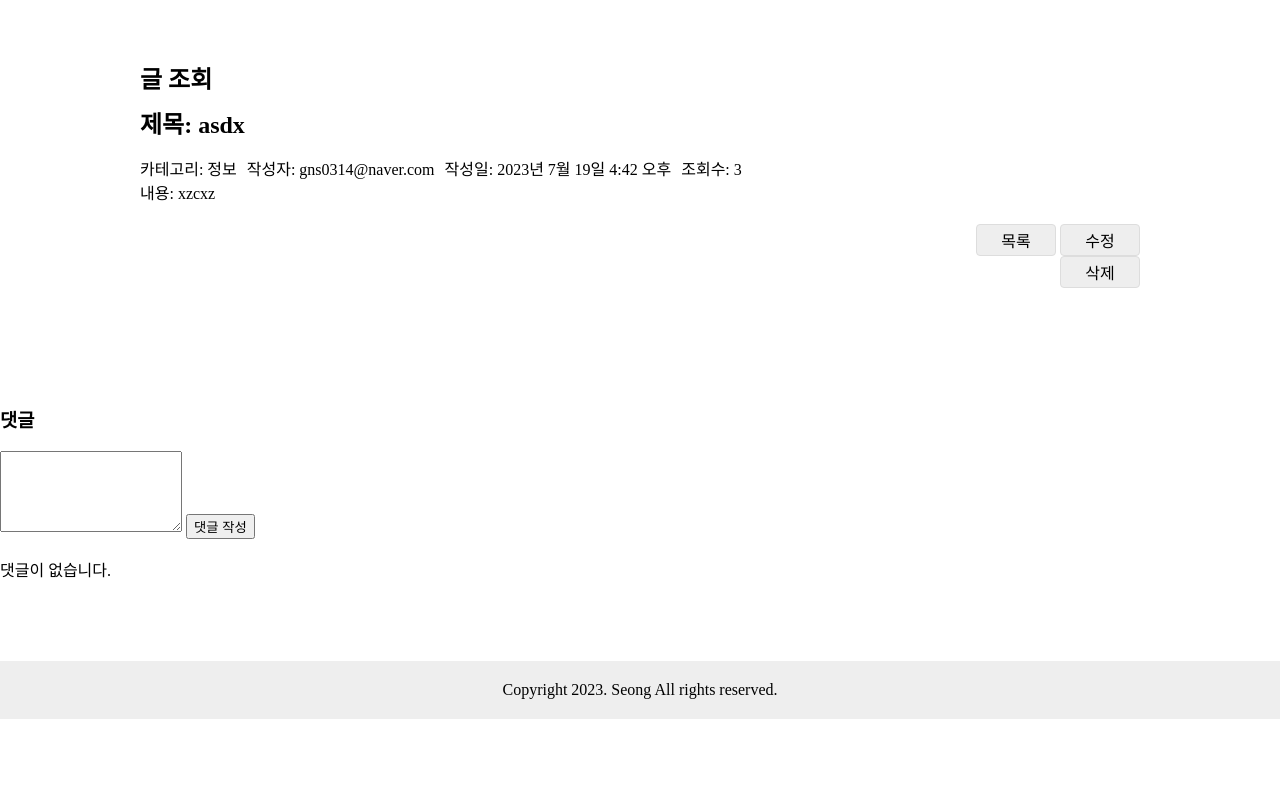
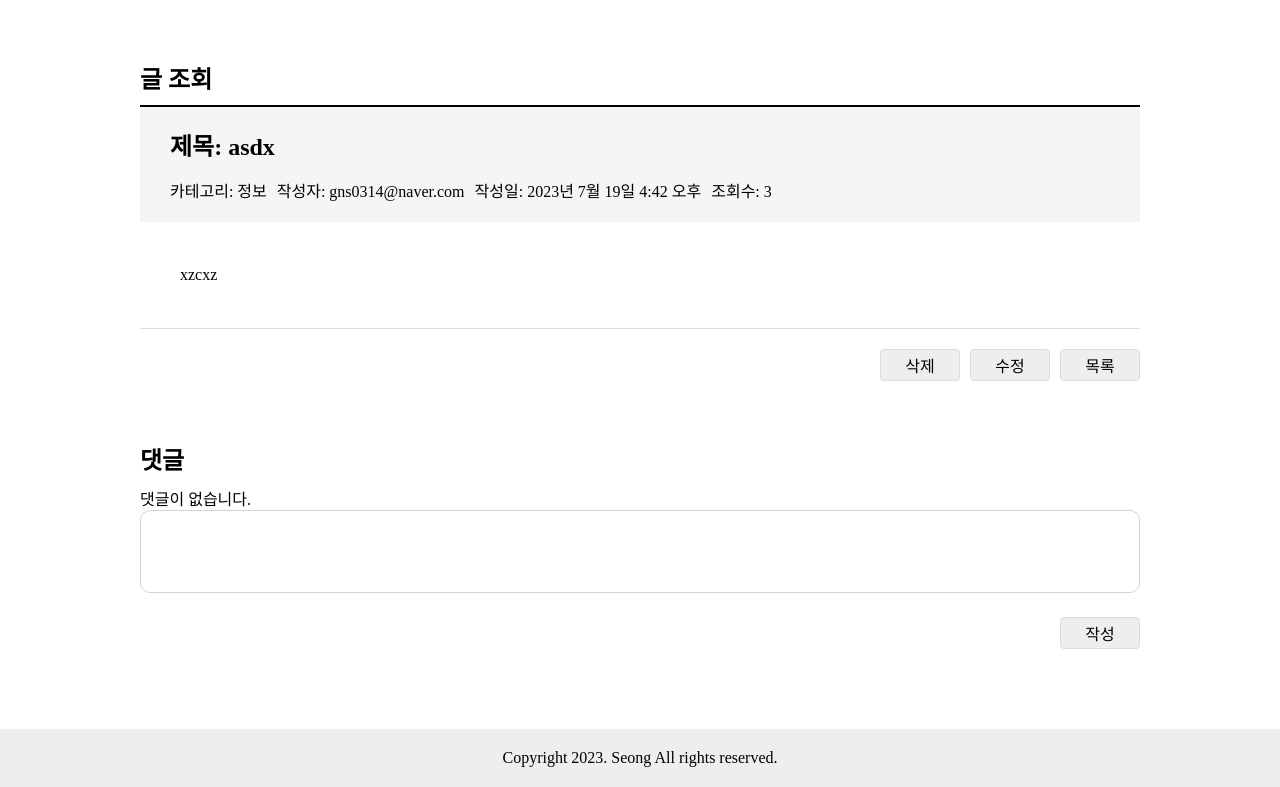
Before and after one commit to gns0314/DjangoBlog, a Django app: page /blog/7/ in a window 1280 px wide. Shown: the part 81-868 px from the top of the page. Before the commit the page ends 800 px from the top, so only its background shows below. Run offline with Django 4.2, Linux system fonts and the light colour scheme; a user stored in the database is signed in; data comes from the database, SQL or seed files in the repository; both versions use the stored data as it was after the commit.

Commit message:
상세글,댓글 UI 구현

```diff
--- a/blog/forms.py
+++ b/blog/forms.py
@@ -17,7 +17,7 @@ class CommentForm(forms.ModelForm):
         model = Comment
         fields = ['content']
         widgets = {
-            'content': forms.Textarea(attrs={'rows': '5', 'cols': '20'})
+            'content': forms.Textarea(attrs={    'class':'cm-write'})
         }
 
 
--- a/blog/templates/blog/post_detail.html
+++ b/blog/templates/blog/post_detail.html
@@ -6,6 +6,8 @@
 
     <h2 class="main-title">글 조회</h2>
 
+   <div class="view">
+        <div class="view-header">
             <h2>제목: {{ post.title }}</h2>
 
             <!-- 글 상세화면 -->
@@ -15,7 +17,9 @@
                 <p>작성일: {{ post.created_at }}</p>
                 <p>조회수: {{ post.hit }}</p>
             </div>
-    <p>내용: {{ post.content }}</p>
+        </div>
+        <div class="view-content">{{ post.content }}</div>
+   </div>
 
     <div class="btn-group">
         <a href="{% url 'blog:list' %}" class="btn">목록</a>
@@ -23,36 +27,47 @@
             <a href="{% url 'blog:edit' pk=post.pk %}" class="btn">수정</a>
             <form action="{% url 'blog:delete' pk=post.pk %}" method="post">
                 {% csrf_token %}
-                <input type="submit" value="삭제" class="btn">
+                <button type="submit" class="btn">삭제</button>
             </form>
             {% endif %}
-
     </div>
 </div>
-<h3>댓글</h3>
-<form action="{% url 'blog:cm-write' pk=post.pk %}" method="post">
-    {% csrf_token %}
-    {{ comment_form.content }}
-    <input type="submit" value="댓글 작성">
-</form>
-<br>
 
-<!-- comments -->
-<!-- if 문 -->
+<!-- 댓글 -->
+<div class="main">
+
+    <h2 class="main-title">댓글</h2>
     {% if comments %}
-    <ul>
+    <ul class="cm-ul">
         {% for comment in comments %}
-    <li>{{ comment.content }} /{{comment.created_at}}
+        <li>
+            <div class="cm-header">
+                <div class="view-info">
+                    <p>{{ comment.writer }}({{ comment.created_at|date:'Y-m-d H:m'}})</p>
                     {% if comment.writer == request.user %}
                     <form action="{% url 'blog:cm-delete' pk=comment.pk %}" method="post">
                         {% csrf_token %}
-            <input type="submit" value="X" class="btn">
+                        <button type="submit" class="btn">삭제</button>
                     </form>
                     {% endif %}
+                </div>
+                <h3>{{ comment.content }} </h3>
+            </div>
         </li>
         {% endfor %}
     </ul>
     {% else %}
     <p>댓글이 없습니다.</p>
     {% endif %}
+
+    <!-- 댓글 작성 -->
+    <form action="{% url 'blog:cm-write' pk=post.pk %}" method="post">
+        {% csrf_token %}
+        {{ comment_form.content }}
+        <div class="btn-group">
+                <button type="submit" class="btn">작성</button>
+            </div>
+            </form>
+</div>
+
 {% endblock %}
--- /dev/null
+++ b/static/css/comment.css
@@ -0,0 +1,26 @@
+.cm-ul{
+    list-style:none;
+    margin-top: 30px;
+}
+
+.cm-ul li{
+    display: flex;
+    margin-bottom: 15px;
+    flex-direction: row;
+    align-items: center;
+    gap: 15px;
+    border-bottom: 1px solid lightgray
+}
+
+.cm-header{
+    background: #fff;
+    padding: 20px 30px;
+}
+
+.cm-write{
+    width: 100%;
+    height: 6.25em;
+    border: 1px solid lightgray;
+    resize: none;
+    border-radius: 10px;
+}
--- a/static/css/common.css
+++ b/static/css/common.css
@@ -104,6 +104,9 @@ body {
 
 /* 버튼 */
 .btn-group {
+	display: flex;
+    gap: 10px;
+    flex-direction: row-reverse;
 	margin-top: 20px;
 	text-align: right;
 }
--- a/templates/base.html
+++ b/templates/base.html
@@ -9,6 +9,7 @@
     <link rel="stylesheet" href="{% static 'css/list.css' %}">
     <link rel="stylesheet" href="{% static 'css/view.css' %}">
     <link rel="stylesheet" href="{% static 'css/write.css' %}">
+    <link rel="stylesheet" href="{% static 'css/comment.css' %}">
     <title>
         취미 블로그
     </title>
```
Also changed, not shown: db.sqlite3. Lines whose indentation alone changed are shown as unchanged.
